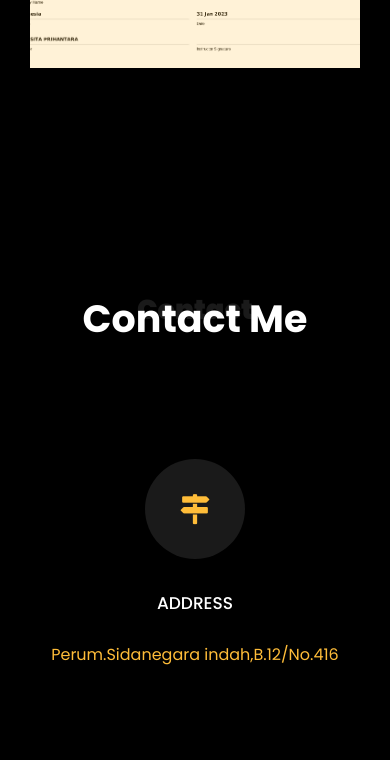
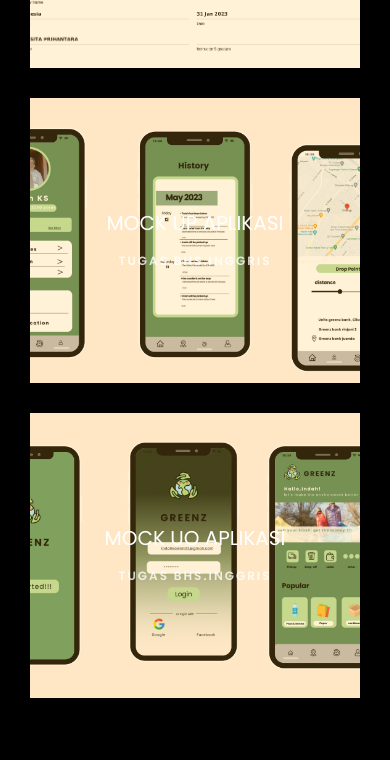
Before and after one commit to indah1444118899/indahkurniawati.github.io, a plain HTML site: page index.html in a window 390 px wide. Shown: the part 4937-5697 px from the top of the page. Drawn offline with Linux system fonts and the light colour scheme; files whose address does not match are found by name.

Commit message:
Add files via upload

```diff
--- a/index.html
+++ b/index.html
@@ -38,7 +38,7 @@
 	          <li class="nav-item"><a href="#about-section" class="nav-link"><span>About Me</span></a></li>
 	          <li class="nav-item"><a href="#resume-section" class="nav-link"><span>Educational History</span></a></li>
 	          <li class="nav-item"><a href="#skills-section" class="nav-link"><span>Skills</span></a></li>
-			  <li class="nav-item"><a href="#projects-section" class="nav-link"><span>My Certificates</span></a></li>
+			  <li class="nav-item"><a href="#projects-section" class="nav-link"><span>My Portofolio</span></a></li>
 	          <li class="nav-item"><a href="#contact-section" class="nav-link"><span>Contact Me</span></a></li>
 	        </ul>
 	      </div>
@@ -251,8 +251,8 @@
       <div class="container">
         <div class="row justify-content-center pb-5">
           <div class="col-md-12 heading-section text-center ftco-animate">
-            <h1 class="big big-2">Certificates</h1>
-            <h2 class="mb-4">My Certificates</h2>
+            <h1 class="big big-2">Portofolio</h1>
+            <h2 class="mb-4">My Portofolio</h2>
 
           </div>
         </div>
@@ -282,6 +282,30 @@
               </div>
             </div>
 		</div>
+		<div class="col-md-6">
+            <div
+              class="project img ftco-animate d-flex justify-content-center align-items-center"
+              style="background-image: url(images/2.png)"
+            >
+              <div class="overlay"></div>
+              <div class="text text-center p-4">
+                <h3><a href="#">MOCK UP APLIKASI</a></h3>
+                <span>Tugas Bhs.Inggris</span>
+              </div>
+            </div>
+          </div>
+		  <div class="col-md-6">
+            <div
+              class="project img ftco-animate d-flex justify-content-center align-items-center"
+              style="background-image: url(images/3.png)"
+            >
+              <div class="overlay"></div>
+              <div class="text text-center p-4">
+                <h3><a href="#">MOCK UO APLIKASI</a></h3>
+                <span>Tugas Bhs.Inggris</span>
+              </div>
+            </div>
+          </div>
               </div>
             </div>
           </div>
```
Also changed, not shown: images/2.png (added), images/3.png (added).
